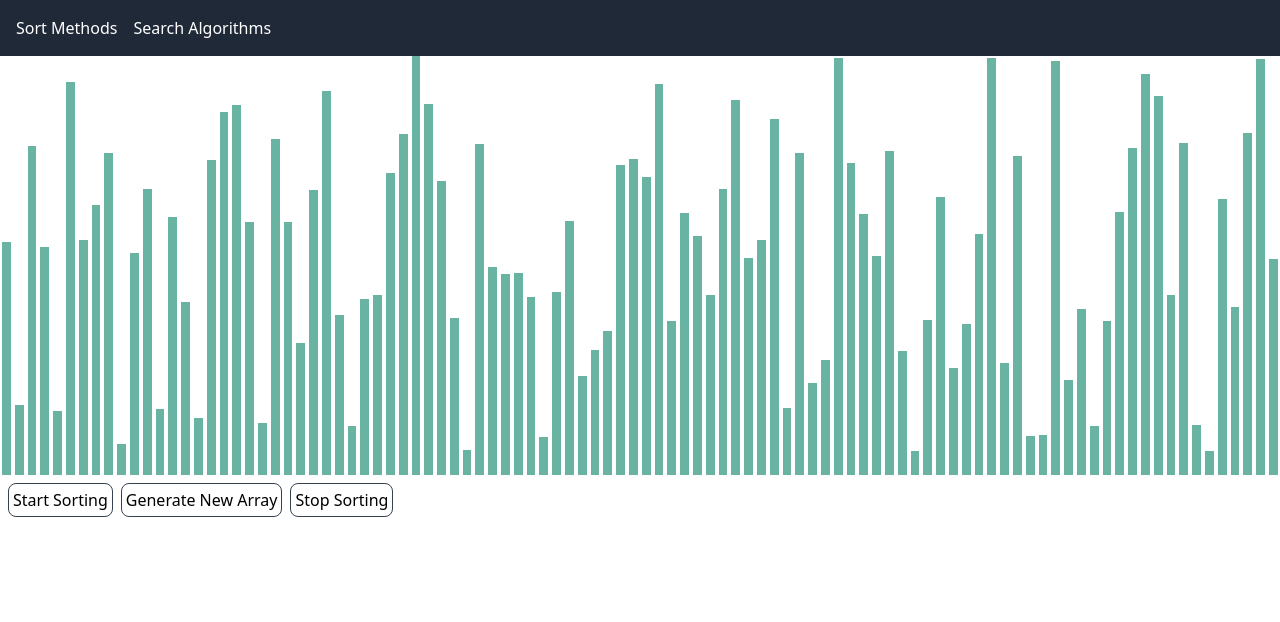
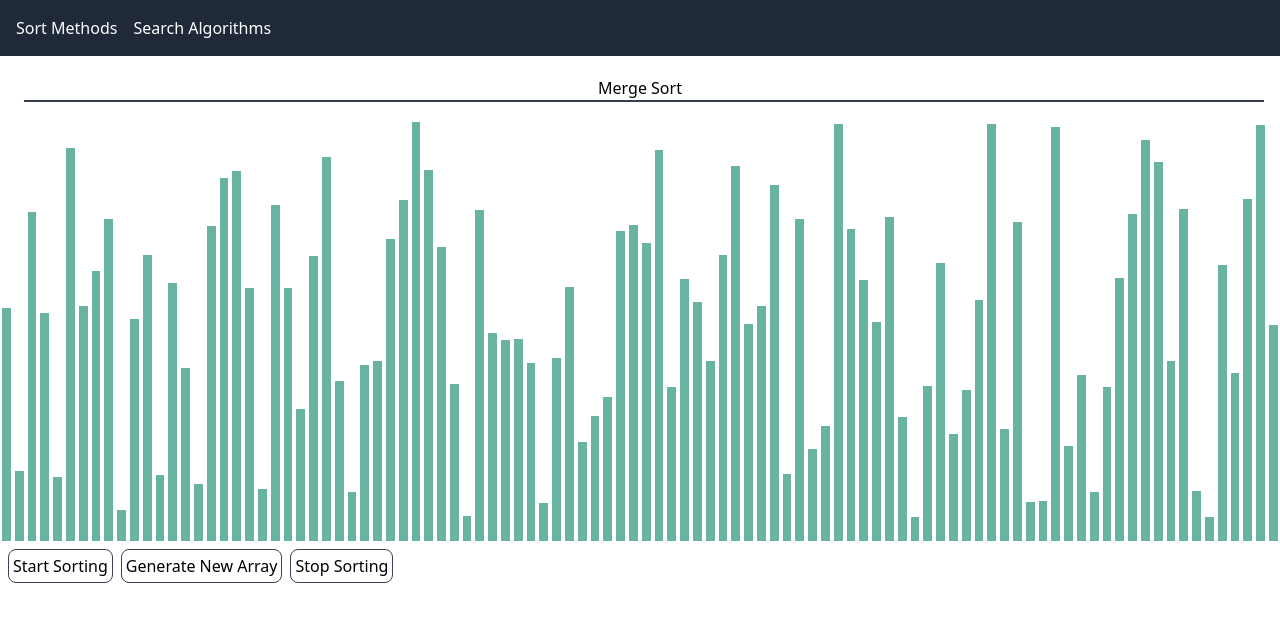
Before and after one commit to Ali7040/algorithm-visualizer, an Angular app: page /merge-sort-visualizer in a window 1280 px wide. Shown: the top 622 px of the page. Built offline with nearby package versions, Linux system fonts and the light colour scheme.

Commit message:
update merge sort

```diff
--- a/src/app/component/merge-sort-visualizer/merge-sort-visualizer.component.html
+++ b/src/app/component/merge-sort-visualizer/merge-sort-visualizer.component.html
@@ -1,3 +1,8 @@
+<div class="flex flex-col items-center justify-center m-5">
+  <span class="animate-slide-in">Merge Sort</span>
+  <hr class="border-b border-gray-700 w-full ml-2" />
+</div>
+
 <div class="array-container">
   <div
     *ngFor="let bar of array; let i = index"
--- a/src/app/component/merge-sort-visualizer/merge-sort-visualizer.component.scss
+++ b/src/app/component/merge-sort-visualizer/merge-sort-visualizer.component.scss
@@ -12,3 +12,20 @@
 .active-bar {
   background-color: #ff6347; // Change to any color you'd like for the active bar
 }
+
+@keyframes slide-in {
+  0% {
+    transform: translateX(-100%);
+    opacity: 0;
+  }
+  100% {
+    transform: translateX(0);
+    opacity: 1;
+  }
+}
+
+.animate-slide-in {
+  animation: slide-in 0.5s ease-out forwards;
+  display: inline-block;
+  white-space: nowrap;
+}
```
